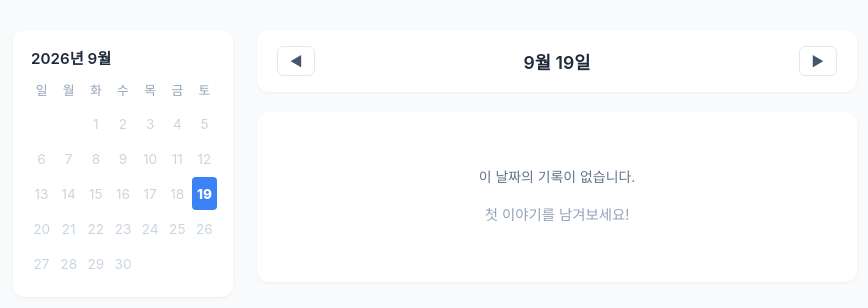
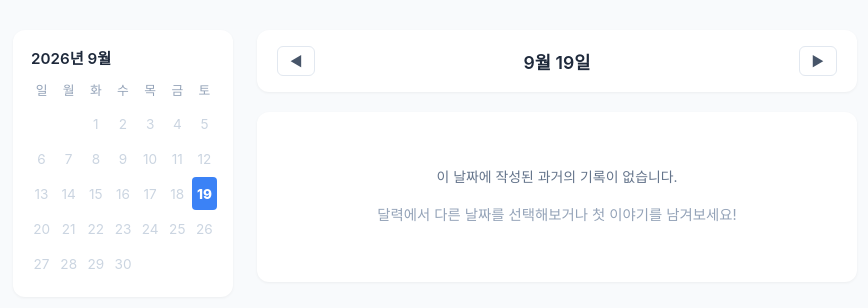
Before and after one commit to yunjeh/journal, a Jekyll site: the page built from index.md, in a window 1280 px wide. Shown: the top 308 px of the page, without its empty margins (187-1055 px from the left). Built offline with Jekyll 4.4.1, drawn with Linux system fonts in a browser that asks for light colours; part of the change alters nothing that is shown.

Commit message:
Update index.md

```diff
--- a/index.md
+++ b/index.md
@@ -11,7 +11,6 @@ title: "나의 n년 다이어리"
     {% assign post_month = post.date | date: "%m" %}
     {% assign post_day = post.date | date: "%d" %}
 
-    <!-- 포스트의 연도와 월-일을 데이터 속성으로 심어둡니다 -->
     <article class="diary-entry"
              data-year="{{ post_year }}"
              data-month-day="{{ post_month }}-{{ post_day }}"
@@ -19,15 +18,15 @@ title: "나의 n년 다이어리"
       <div class="entry-meta" data-raw-date="{{ post.date | date: '%Y-%m-%d %H:%M' }}" style="font-size: 0.85rem; color: #64748b; margin-bottom: 12px; font-weight: 500;">
         {{ post.date | date: "%Y. %m. %d. %H:%M" }}
       </div>
-      <div style="line-height: 1.7; font-size: 1rem;">
+      <div style="line-height: 1.7; font-size: 0.88rem;">
         {{ post.content | markdownify }}
       </div>
     </article>
   {% endfor %}
 
   <div id="no-posts-msg" style="display: none; text-align: center; padding: 40px; background: #fff; border-radius: 12px; color: #64748b; box-shadow: 0 1px 3px rgba(0,0,0,0.05);">
-    <p>이 날짜의 기록이 없습니다.</p>
-    <p style="font-size: 0.9rem; margin-top: 5px; color: #94a3b8;">첫 이야기를 남겨보세요!</p>
+    <p>이 날짜에 작성된 과거의 기록이 없습니다.</p>
+    <p style="font-size: 0.9rem; margin-top: 5px; color: #94a3b8;">달력에서 다른 날짜를 선택해보거나 첫 이야기를 남겨보세요!</p>
   </div>
 </div>
 
@@ -35,7 +34,6 @@ title: "나의 n년 다이어리"
     document.addEventListener("DOMContentLoaded", function() {
         const currentRealYear = new Date().getFullYear().toString(); // "2026"
 
-        // 1. 날짜 포맷 변환 (2026. 09. 08. (화) 23:19)
         const metaElements = document.querySelectorAll('.entry-meta');
         metaElements.forEach(el => {
             const rawDateStr = el.getAttribute('data-raw-date');
@@ -55,7 +53,6 @@ title: "나의 n년 다이어리"
             }
         });
 
-        // 2. URL의 ?date=MM-DD 파라미터 필터링 및 올해/과거 포스트 스타일 분기
         const urlParams = new URLSearchParams(window.location.search);
         let targetMMDD = urlParams.get('date');
 
@@ -77,15 +74,14 @@ title: "나의 n년 다이어리"
                 entry.style.display = 'block';
                 visibleCount++;
 
-                // ★ 핵심: 올해(2026년) 포스트와 지나간 연도 포스트 디자인 분기
                 if (entryYear === currentRealYear) {
-                    // 올해 포스트: 화사한 피치/살구빛 배경 + 포인트 테두리
-                    entry.style.background = '#fff5f5';
-                    entry.style.borderLeft = '4px solid #f43f5e';
+                    // ★ 올해 포스트: 연한 세이지 그린 바탕색 + 맑은 풀잎색 포인트 테두리
+                    entry.style.background = '#f0fdf4';
+                    entry.style.borderLeft = '4px solid #15803d';
                 } else {
-                    // 지나간 연도 포스트: 기존 깔끔한 흰색 배경 + 기본 파란색 테두리
+                    // ★ 지난해(과거) 포스트: 바탕색 없음(흰색) + 세련된 다크 차콜 테두리
                     entry.style.background = '#ffffff';
-                    entry.style.borderLeft = '4px solid #3b82f6';
+                    entry.style.borderLeft = '4px solid #334155';
                 }
             } else {
                 entry.style.display = 'none';
```
